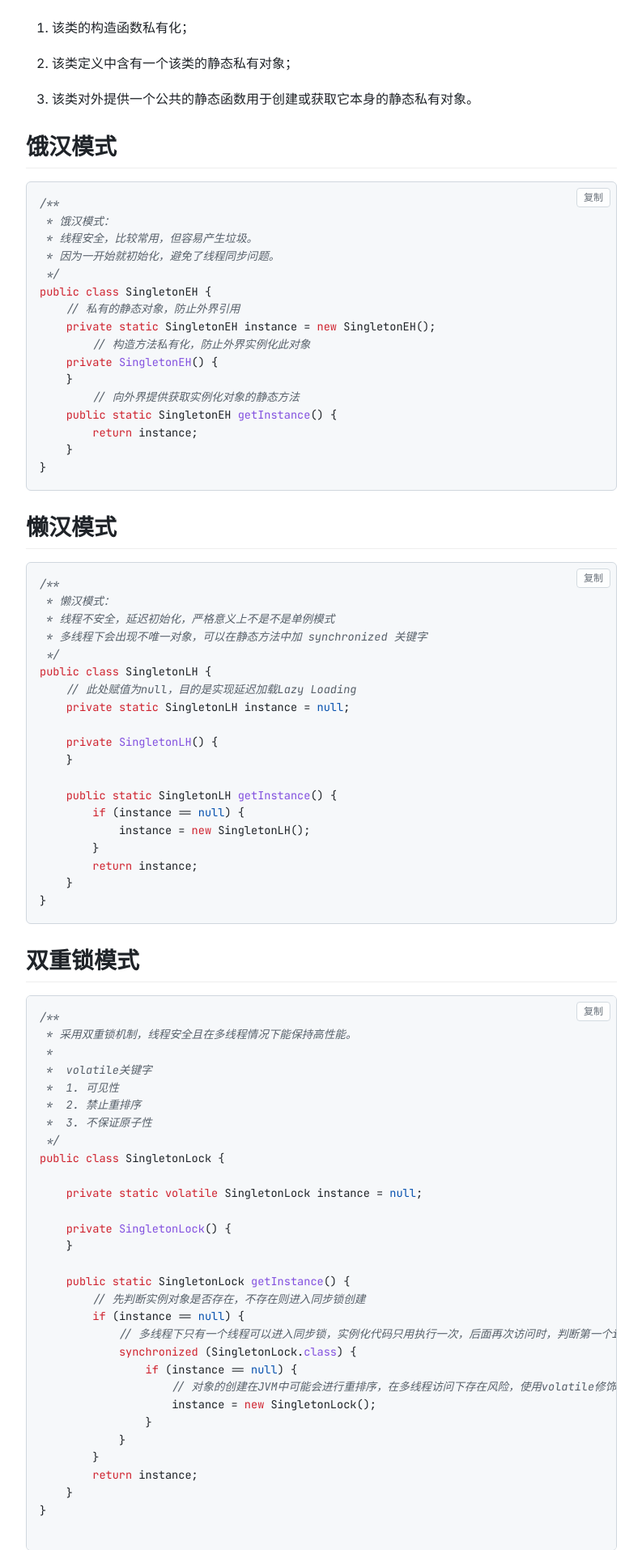
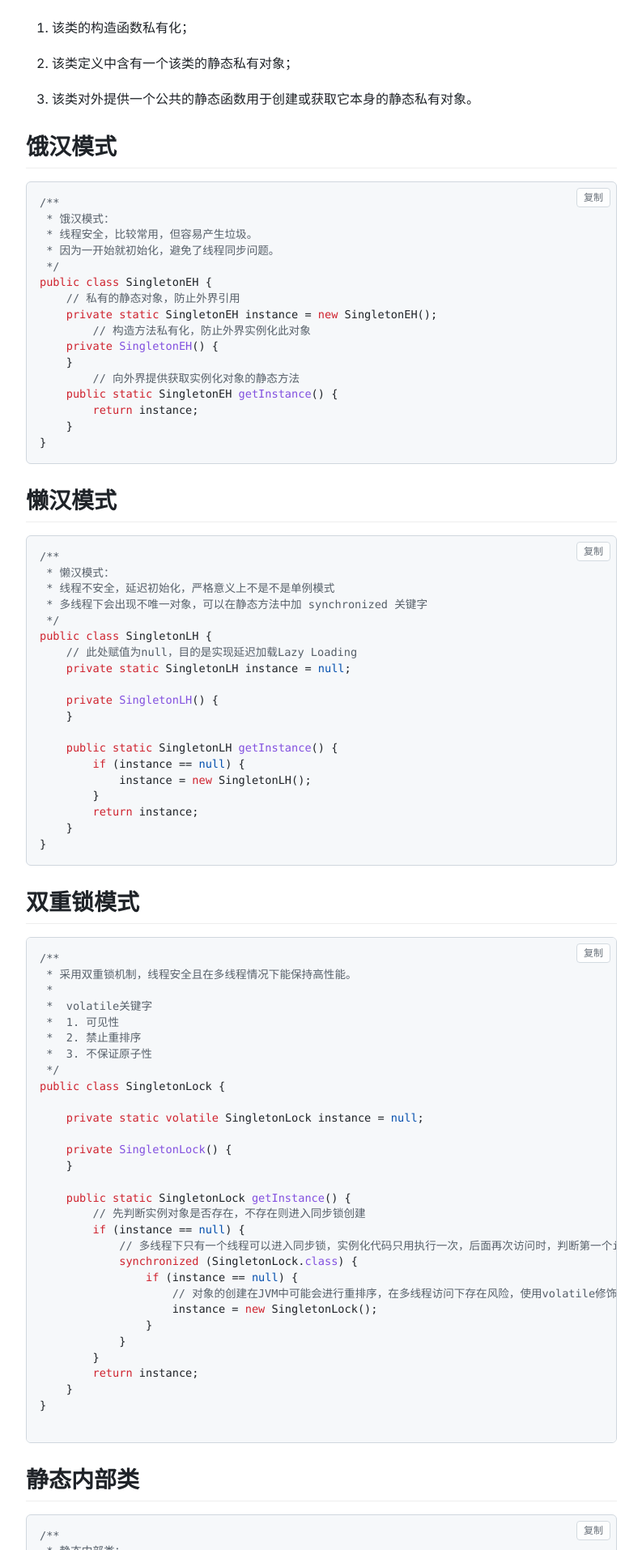
Before and after one commit to Nothingistrue886/Nothingistrue886.github.io, a Jekyll site: the page built from _posts/2020-02-20-Design-pattern-Singleton.md, in a window 1280 px wide. Shown: the part 576-2490 px from the top of the page at 81% size, without its empty margins (118-911 px from the left). Built offline with Jekyll 4.4.1, drawn with Linux system fonts in a browser that asks for light colours; comment, search, counter and statistics services are not loaded.

Commit message:
style: 代码块字体恢复GitHub原生等宽字体栈并取消注释斜体
Co-authored-by: Cursor <cursoragent@cursor.com>

```diff
--- a/_includes/header.html
+++ b/_includes/header.html
@@ -7,17 +7,17 @@
     <title>{% if page.title %}{{ page.title }} &mdash; {% endif %}{{ site.title }}</title>
     <link rel="preconnect" href="https://fonts.googleapis.com">
     <link rel="preconnect" href="https://fonts.gstatic.com" crossorigin>
-    <link href="https://fonts.googleapis.com/css2?family=Inter:wght@400;500;600&family=JetBrains+Mono:ital,wght@0,400;0,500;1,400&family=Merienda:wght@600;700&display=swap" rel="stylesheet">
+    <link href="https://fonts.googleapis.com/css2?family=Inter:wght@400;500;600&family=Merienda:wght@600;700&display=swap" rel="stylesheet">
     <link rel="stylesheet" href="{{ site.url }}/assets/vendor/primer-css/css/primer.css">
-    <link rel="stylesheet" href="{{ site.url }}/assets/vendor/primer-markdown/dist/user-content.min.css?v=4">
+    <link rel="stylesheet" href="{{ site.url }}/assets/vendor/primer-markdown/dist/user-content.min.css?v=5">
     <link rel="stylesheet" href="{{ site.url }}/assets/vendor/octicons/octicons/octicons.css">
-    <link rel="stylesheet" href="{{ site.url }}/assets/css/components/collection.css?v=4">
+    <link rel="stylesheet" href="{{ site.url }}/assets/css/components/collection.css?v=5">
     <link rel="stylesheet" href="{{ site.url }}/assets/css/sections/repo-list.css">
     <link rel="stylesheet" href="{{ site.url }}/assets/css/sections/mini-repo-list.css">
     <link rel="stylesheet" href="{{ site.url }}/assets/css/components/boxed-group.css">
-    <link rel="stylesheet" href="{{ site.url }}/assets/css/globals/common.css?v=4">
-    <link rel="stylesheet" href="{{ site.url }}/assets/css/globals/responsive.css?v=4">
-    <link rel="stylesheet" href="{{ site.url }}/assets/css/posts/index.css?v=4">
+    <link rel="stylesheet" href="{{ site.url }}/assets/css/globals/common.css?v=5">
+    <link rel="stylesheet" href="{{ site.url }}/assets/css/globals/responsive.css?v=5">
+    <link rel="stylesheet" href="{{ site.url }}/assets/css/posts/index.css?v=5">
     {% if page.layout == 'post' or page.layout == 'page' %}
     <link rel="stylesheet" href="{{ site.url }}/assets/vendor/fancybox/jquery.fancybox.css" media="all"/>
     {% endif %}
--- a/assets/css/globals/common.css
+++ b/assets/css/globals/common.css
@@ -522,7 +522,7 @@
 }
 
 .markdown-body code,.markdown-body tt {
-    font-family: "JetBrains Mono", ui-monospace, SFMono-Regular, "SF Mono", Menlo, Consolas, "Liberation Mono", monospace;
+    font-family: ui-monospace, SFMono-Regular, "SF Mono", Menlo, Consolas, "Liberation Mono", monospace;
     padding: .2em .4em;
     margin: 0;
     font-size: 85%;
@@ -557,11 +557,11 @@
 }
 
 .markdown-body .highlight pre,.markdown-body pre {
-    font-family: "JetBrains Mono", ui-monospace, SFMono-Regular, "SF Mono", Menlo, Consolas, "Liberation Mono", monospace;
+    font-family: ui-monospace, SFMono-Regular, "SF Mono", Menlo, Consolas, "Liberation Mono", monospace;
     padding: 16px;
     overflow: auto;
-    font-size: 13.6px;
-    line-height: 1.6;
+    font-size: 85%;
+    line-height: 1.45;
     background-color: #f6f8fa;
     border-radius: 6px
 }
@@ -623,7 +623,7 @@
 .highlight .c1,
 .highlight .cs {
     color: #57606a;
-    font-style: italic;
+    font-style: normal;
 }
 /* Keywords: public, class, void, static, import, package, return, if, for, new, throws */
 .highlight .k,
```
